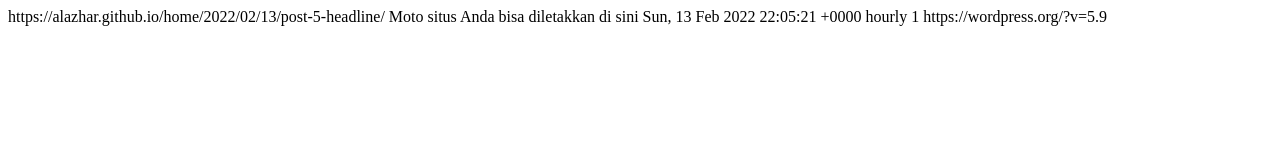
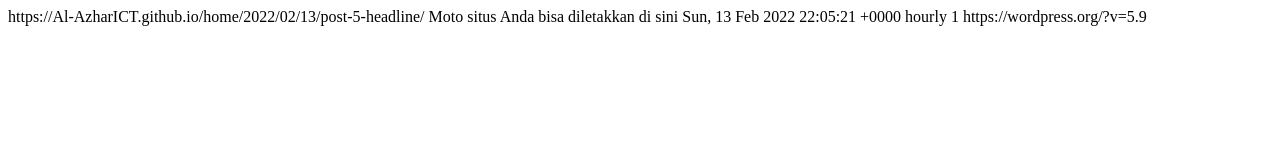
Before and after one commit to Al-AzharICT/home, a plain HTML site: page 2022/02/13/post-5-headline/feed/index.html in a window 1280 px wide. Drawn offline with Linux system fonts and the light colour scheme.

Commit message:
WP2Static UPDATE 2022/02/13/post-5-headline/feed/index.html

```diff
--- a/2022/02/13/post-5-headline/feed/index.html
+++ b/2022/02/13/post-5-headline/feed/index.html
@@ -8,8 +8,8 @@
 <channel>
 	<title>
 	Komentar di: Post 5 Headline	</title>
-	<atom:link href="https://alazhar.github.io/home/2022/02/13/post-5-headline/feed/" rel="self" type="application/rss+xml" />
-	<link>https://alazhar.github.io/home/2022/02/13/post-5-headline/</link>
+	<atom:link href="https://Al-AzharICT.github.io/home/2022/02/13/post-5-headline/feed/" rel="self" type="application/rss+xml" />
+	<link>https://Al-AzharICT.github.io/home/2022/02/13/post-5-headline/</link>
 	<description>Moto situs Anda bisa diletakkan di sini</description>
 	<lastBuildDate>Sun, 13 Feb 2022 22:05:21 +0000</lastBuildDate>
 	<sy:updatePeriod>
```
